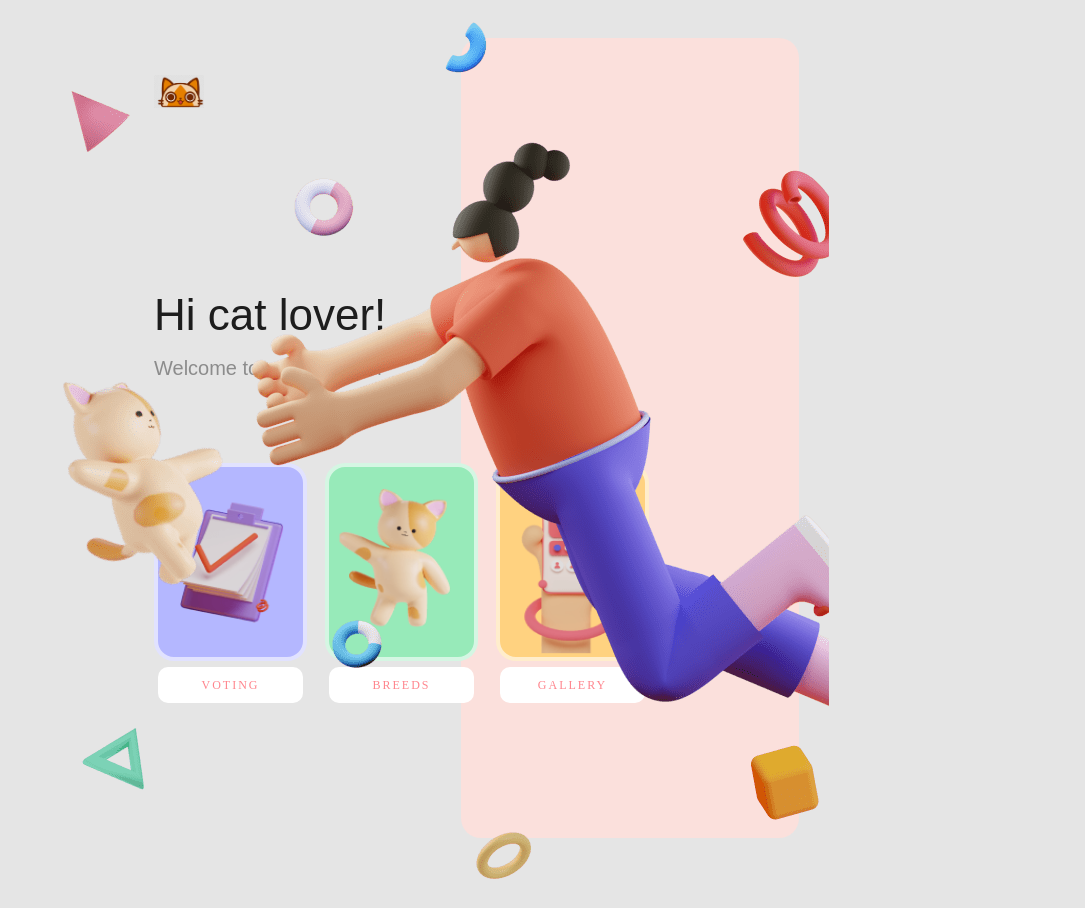
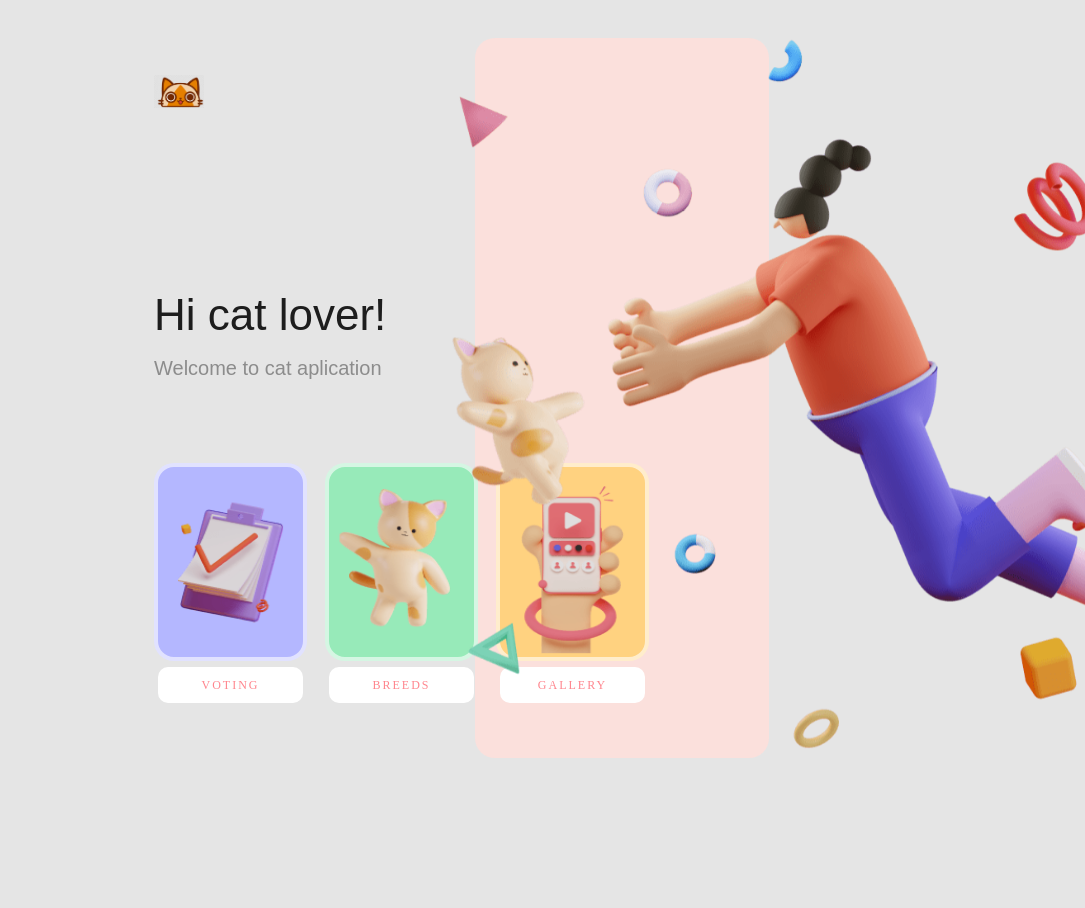
Before and after one commit to pylypchukroman/kitty-cat, a React (Create React App) app: page / in a window 1280 px wide. Shown: the whole page, without its empty margins (195-1280 px from the left). After the commit the page ends 800 px from the top, so only its background shows below. Built offline with nearby package versions, Linux system fonts and the light colour scheme.

Commit message:
add main page styles

```diff
--- a/src/components/App.module.css
+++ b/src/components/App.module.css
@@ -3,7 +3,7 @@
   margin-right: auto;
   margin-left: auto;
   padding: 30px 30px;
-  position: relative;
+  /* position: relative; */
   @media screen and (min-width: 480px) {
     width: 480px;
   }
--- a/src/components/Home/Home.jsx
+++ b/src/components/Home/Home.jsx
@@ -3,13 +3,14 @@ import mainBcgImg from '../../images/main-bcf-img-min.png';
 
 const Home = () => {
   return (
-    <img
-      className={styles.mainBcgImg}
-      src={mainBcgImg}
-      alt=""
-      width="775"
-      height="900"
-    />
+    <>
+      <img
+        loading="lazy"
+        className={styles.mainBcgImg}
+        src={mainBcgImg}
+        alt="Main foto"
+      />
+    </>
   );
 };
 
--- a/src/components/Home/Home.module.css
+++ b/src/components/Home/Home.module.css
@@ -3,4 +3,6 @@
   top: 0;
   right: 0;
   object-fit: cover;
+  height: 100%;
+  width: 50%;
 }
--- a/src/pages/HomePage/HomePage.jsx
+++ b/src/pages/HomePage/HomePage.jsx
@@ -11,6 +11,7 @@ const HomePage = () => {
         </div>
       </div>
       <div className={styles.rightSide}>
+        <div className={styles.bcgColor}></div>
         <Home />
       </div>
     </div>
--- a/src/pages/HomePage/HomePage.module.css
+++ b/src/pages/HomePage/HomePage.module.css
@@ -1,18 +1,23 @@
 .hero {
   display: flex;
+  height: 100%;
+  /* overflow: hidden; */
 }
 .leftSide {
-  height: 100vh;
-  width: 100%;
-  padding-top: 37px;
-  padding-left: 63px;
+  width: 50%;
+  padding: 37px 63px;
 }
 .rightSide {
-  height: 100vh;
+  width: 50%;
+  padding: 0 30px;
+  display: block;
+}
+.wrapper {
+  position: fixed;
+}
+.bcgColor {
+  height: 90vh;
   width: 100%;
   background-color: #fbe0dc;
   border-radius: 20px;
 }
-.wrapper {
-  position: fixed;
-}
```
